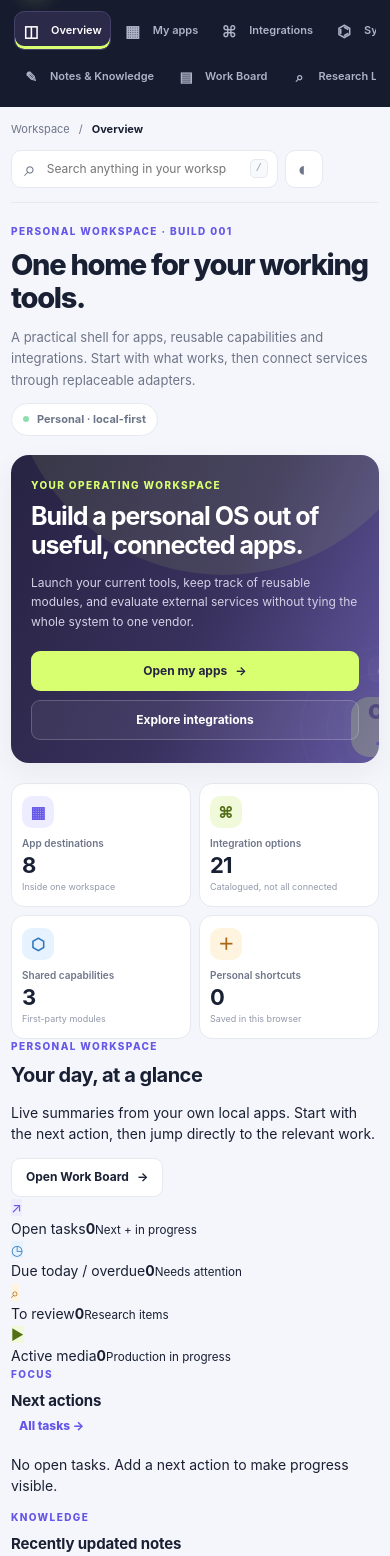
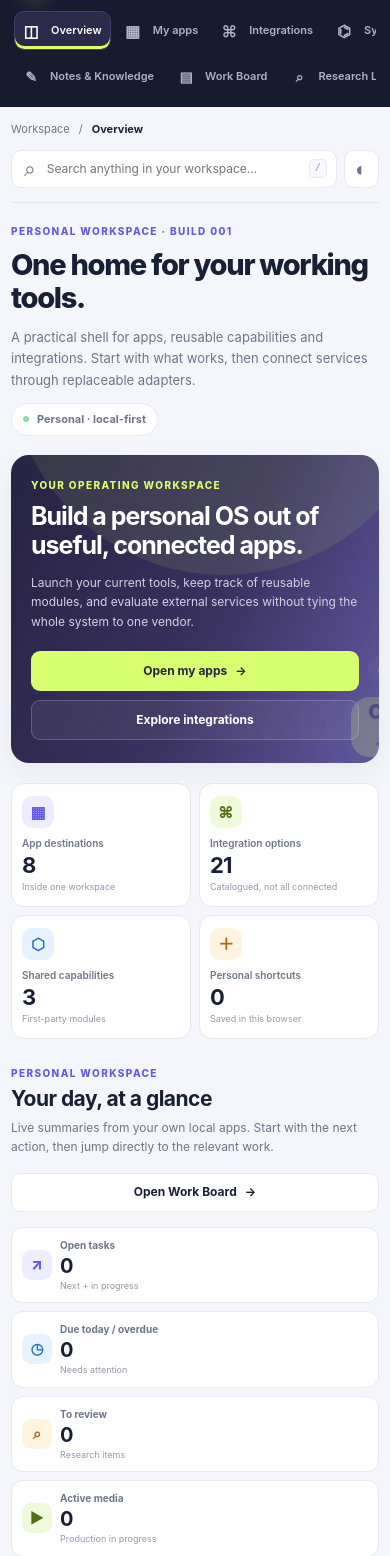
Before and after one commit to Loofy147/From-everything-to-apps, a website: page apps/personal-os/index.html in a window 390 px wide. Shown: the part 49-1605 px from the top of the page. Drawn offline with Linux system fonts and the light colour scheme.

Commit message:
style: improve dashboard hierarchy responsive panels and quick search

```diff
--- a/apps/personal-os/styles.css
+++ b/apps/personal-os/styles.css
@@ -465,3 +465,66 @@ button:disabled { cursor: not-allowed; opacity: .5; }
 @media (max-width: 1200px) {
   .data-summary-grid { grid-template-columns: repeat(2,minmax(0,1fr)); }
 }
+
+/* Cross-module workspace overview and search. */
+.search-wrap { position: relative; width: clamp(230px, 31vw, 410px); min-width: 0; flex: 0 1 410px; z-index: 30; }
+.search-wrap .searchbox { width: 100%; }
+.quick-search-results { position: absolute; top: calc(100% + 8px); left: 0; right: 0; max-height: min(66vh, 540px); overflow-y: auto; padding: 6px; border: 1px solid var(--border); border-radius: 13px; background: var(--surface); box-shadow: 0 16px 48px rgba(10,15,35,.18); z-index: 100; }
+.quick-search-result { appearance: none; display: grid; grid-template-columns: 62px minmax(0,1fr); grid-template-rows: auto auto; column-gap: 10px; align-items: center; width: 100%; padding: 10px; text-align: left; background: transparent; color: var(--ink); border: 1px solid transparent; border-radius: 9px; cursor: pointer; }
+.quick-search-result:hover, .quick-search-result:focus-visible { background: var(--surface-soft); border-color: var(--border); outline-offset: 0; }
+.quick-search-kind { grid-row: 1 / span 2; width: fit-content; max-width: 62px; padding: 4px 5px; border-radius: 6px; background: var(--primary-soft); color: var(--primary); font-size: 9px; font-weight: 850; text-transform: uppercase; overflow-wrap: anywhere; }
+.quick-search-copy { min-width: 0; font-size: 12px; font-weight: 800; overflow-wrap: anywhere; }
+.quick-search-subtitle { min-width: 0; margin-top: 2px; font-size: 10px; color: var(--muted); overflow-wrap: anywhere; }
+.quick-search-empty { padding: 18px 12px; margin: 0; color: var(--muted); font-size: 12px; text-align: center; }
+.personal-dashboard { margin: 27px 0 4px; }
+.dashboard-heading { display: flex; align-items: flex-end; justify-content: space-between; gap: 16px; margin-bottom: 15px; }
+.dashboard-heading .eyebrow, .dashboard-panel-heading .eyebrow { margin-bottom: 5px; }
+.dashboard-heading h2 { font-size: 21px; }
+.dashboard-heading p:not(.eyebrow) { color: var(--muted); margin: 6px 0 0; max-width: 690px; font-size: 12px; line-height: 1.6; }
+.dashboard-heading > .button { flex: 0 0 auto; }
+.dashboard-stats { display: grid; grid-template-columns: repeat(4,minmax(0,1fr)); gap: 10px; }
+.dashboard-stat { display: flex; gap: 11px; align-items: center; min-width: 0; padding: 13px; border: 1px solid var(--border); border-radius: 12px; background: var(--surface); }
+.dashboard-stat-icon { display: grid; place-items: center; width: 35px; height: 35px; flex: 0 0 auto; border-radius: 11px; font-size: 17px; font-weight: 850; }
+.dashboard-stat > div { min-width: 0; display: grid; }
+.dashboard-stat span:not(.dashboard-stat-icon) { font-size: 10px; color: var(--muted); font-weight: 750; }
+.dashboard-stat strong { font-size: 23px; line-height: 1.3; letter-spacing: -.035em; }
+.dashboard-stat small { color: var(--quiet); font-size: 9px; }
+.dashboard-panels { display: grid; grid-template-columns: repeat(2,minmax(0,1fr)); gap: 12px; margin-top: 12px; }
+.dashboard-panel { min-width: 0; background: var(--surface); border: 1px solid var(--border); border-radius: 13px; padding: 15px; }
+.dashboard-panel-heading { display: flex; align-items: center; justify-content: space-between; gap: 8px; padding-bottom: 11px; border-bottom: 1px solid var(--border); }
+.dashboard-panel-heading h3 { font-size: 13px; }
+.dashboard-panel-heading .text-link { font-size: 10px; padding: 4px; }
+.dashboard-list { display: grid; gap: 3px; padding-top: 5px; }
+.dashboard-row { display: grid; grid-template-columns: minmax(0,1fr) auto 16px; gap: 9px; align-items: center; width: 100%; padding: 9px 7px; border: 1px solid transparent; border-radius: 8px; background: transparent; color: var(--ink); text-align: left; cursor: pointer; }
+.dashboard-row:hover, .dashboard-row:focus-visible { border-color: var(--border); background: var(--surface-soft); }
+.dashboard-row-main { min-width: 0; font-size: 11px; font-weight: 750; overflow-wrap: anywhere; }
+.dashboard-row-meta { max-width: 155px; color: var(--quiet); font-size: 9px; text-align: right; overflow-wrap: anywhere; }
+.dashboard-row-arrow { color: var(--primary); font-size: 13px; text-align: right; }
+.dashboard-empty { margin: 0; padding: 13px 6px; color: var(--quiet); font-size: 11px; line-height: 1.6; }
+.dashboard-storage-notice { margin: 13px 0 0; padding: 11px 13px; border: 1px solid #d78b82; border-radius: 9px; color: var(--amber); background: var(--amber-soft); font-size: 11px; }
+@media (max-width: 1200px) {
+  .dashboard-stats { grid-template-columns: repeat(2,minmax(0,1fr)); }
+}
+@media (max-width: 870px) {
+  .search-wrap { width: auto; flex: 1 1 auto; }
+}
+@media (max-width: 690px) {
+  .search-wrap { width: 100%; flex: 1 1 100%; }
+  .quick-search-results { max-height: 55vh; }
+  .dashboard-heading { align-items: stretch; flex-direction: column; }
+  .dashboard-heading > .button { width: 100%; }
+  .dashboard-stats { grid-template-columns: repeat(2,minmax(0,1fr)); gap: 8px; }
+  .dashboard-stat { padding: 10px; gap: 8px; align-items: flex-start; }
+  .dashboard-stat-icon { width: 30px; height: 30px; font-size: 15px; border-radius: 9px; }
+  .dashboard-stat strong { font-size: 20px; }
+  .dashboard-panels { grid-template-columns: minmax(0,1fr); gap: 9px; }
+  .dashboard-panel { padding: 13px; }
+  .dashboard-row { grid-template-columns: minmax(0,1fr) 16px; gap: 6px; }
+  .dashboard-row-meta { grid-column: 1; grid-row: 2; max-width: none; text-align: left; }
+  .dashboard-row-arrow { grid-column: 2; grid-row: 1 / span 2; }
+}
+@media (max-width: 390px) {
+  .dashboard-stats { grid-template-columns: minmax(0,1fr); }
+  .dashboard-stat { align-items: center; }
+  .dashboard-row { padding: 9px 5px; }
+}
```
